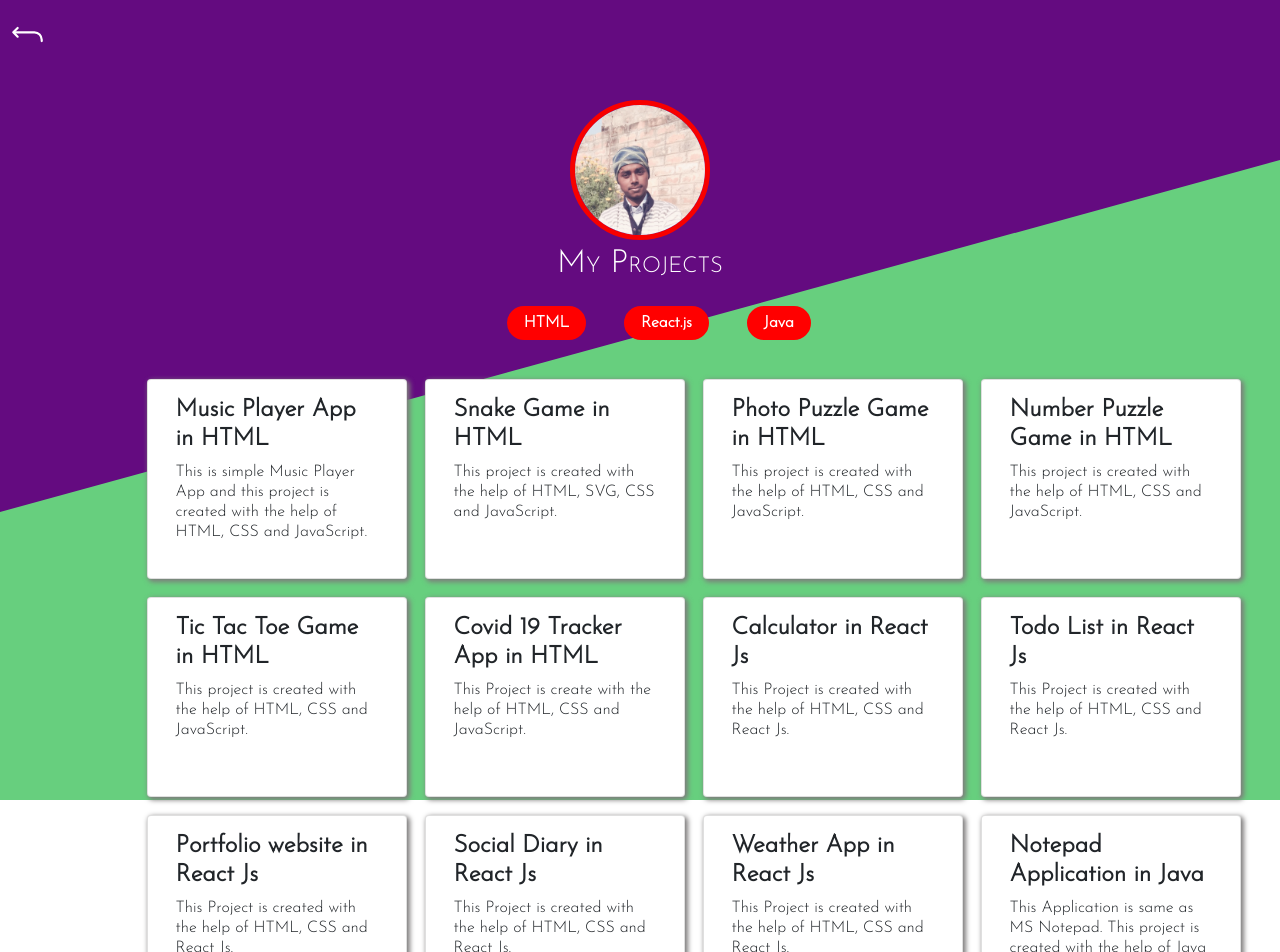
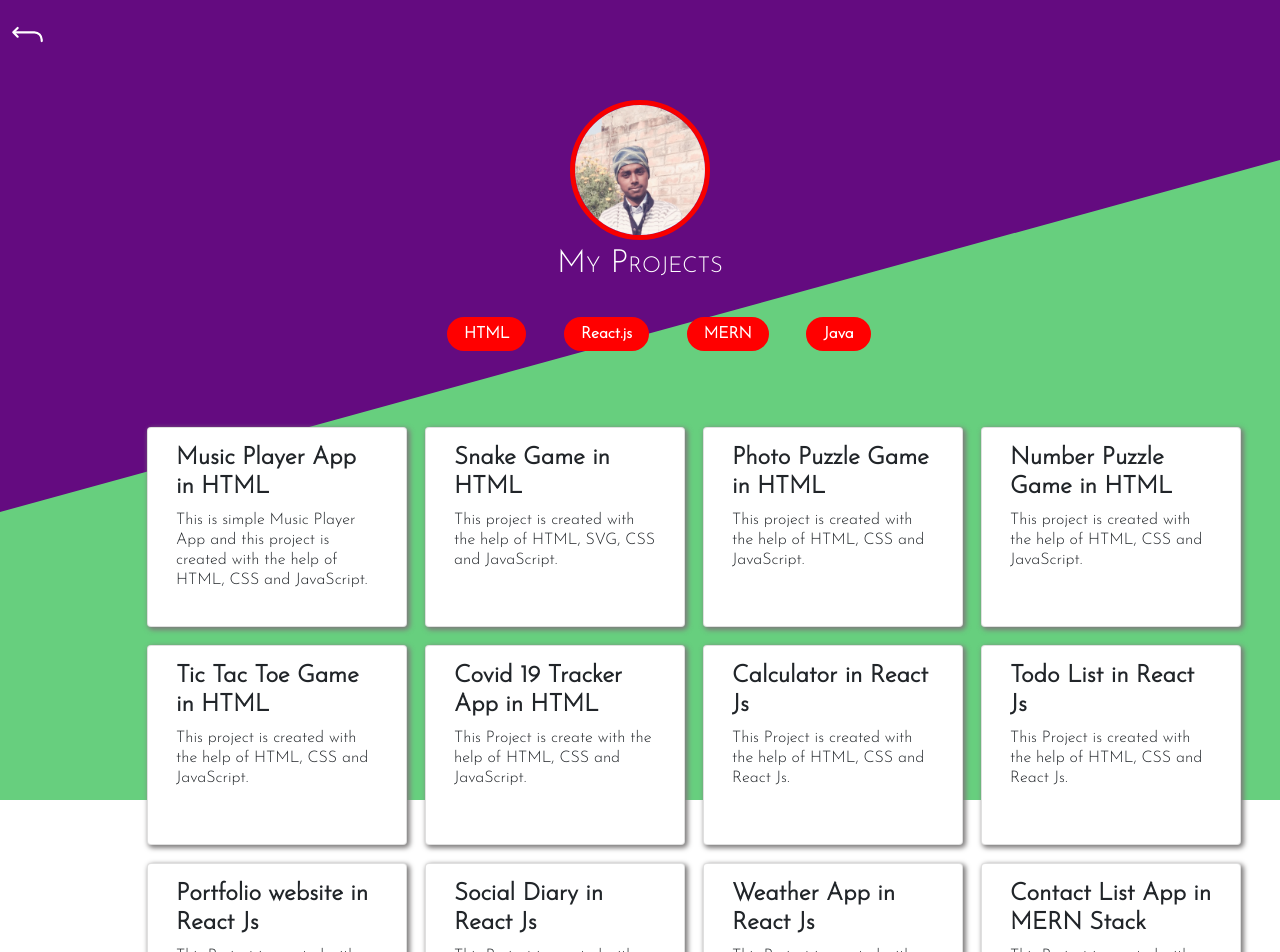
Before and after one commit to kom50/web-om, a React (Create React App) app: page /project in a window 1280 px wide. Shown: the top 952 px of the page. Built offline with nearby package versions, Linux system fonts and the light colour scheme.

Commit message:
Add contact list app MERN

```diff
--- a/package.json
+++ b/package.json
@@ -1,15 +1,18 @@
 {
     "name": "my-app",
-    "version": "0.1.0",
+    "version": "1.1.0",
     "private": true,
     "dependencies": {
         "@testing-library/jest-dom": "^5.14.1",
         "@testing-library/react": "^11.2.7",
         "@testing-library/user-event": "^12.8.3",
+        "aos": "^2.3.4",
         "bootstrap": "^5.1.1",
         "firebase": "^9.1.1",
         "react": "^17.0.2",
         "react-dom": "^17.0.2",
+        "react-icons": "^4.3.1",
+        "react-jss": "^10.9.0",
         "react-router-dom": "^5.3.0",
         "react-scripts": "4.0.3",
         "web-vitals": "^1.1.2"
--- a/src/My Web/About.js
+++ b/src/My Web/About.js
@@ -14,11 +14,11 @@ const skills = [
 	},
 	{
 		title: 'Backend Development',
-		course: 'Node.js,',
+		course: 'Node.js, ExpressJs',
 	},
 	{
 		title: 'Database',
-		course: 'Basic Oracle SQL',
+		course: 'Basic Oracle SQL, Basic MongoDB',
 	},
 	{
 		title: 'Cloud',
@@ -27,6 +27,10 @@ const skills = [
 	{
 		title: 'Others',
 		course: 'Basic Git & Github',
+	},
+	{
+		title: '',
+		course: '',
 	},
 ];
 
@@ -69,9 +73,9 @@ const About = () => {
 		<div className="about-page">
 			<div className="container-fluid about">
 				<BackButton />
-				<div className="about-info">
+				<div className="about-info" data-aos="fade-down">
 					<h4 className="about_text text"> About </h4>
-					<div className="img">
+					<div className="img" data-aos="flip-down">
 						<div className="img-container">
 							<div className="back">
 								<h2>Om prakash </h2>
@@ -80,27 +84,22 @@ const About = () => {
 						</div>
 					</div>
 					<div className="info">
-						<p>
-							I am a Computer science student. I am from Bihar.
-							And i had started my computer career in 2017 from
-							BCA. And i learned Computer concept and programming
-							languages. My first programming language was C. And
-							my favourite programming language is JavaScript and
-							React js library.
+						<p data-aos="zoom-in" data-aos-duration="2000">
+							I am a Computer science student. I am from Bihar. And i had
+							started my computer career in 2017 from BCA. And i learned
+							Computer concept and programming languages. My first programming
+							language was C. And my favourite programming language is
+							JavaScript and React js library.
 						</p>
 					</div>
 				</div>
-				<div className="skills-info">
+				<div className="skills-info" data-aos="fade-up">
 					<h3 className="text">Skills</h3>
 
 					<ul>
 						{skills.map((skill, index) => {
 							return (
-								<Skill
-									key={index}
-									title={skill.title}
-									course={skill.course}
-								/>
+								<Skill key={index} title={skill.title} course={skill.course} />
 							);
 						})}
 					</ul>
@@ -112,7 +111,7 @@ const About = () => {
 
 const Skill = (props) => {
 	return (
-		<li className="skill">
+		<li className="skill" data-aos="fade-up">
 			<h5 className="skill_title">{props.title}</h5>
 			<p className="course">{props.course}</p>
 		</li>
--- a/src/My Web/Project.js
+++ b/src/My Web/Project.js
@@ -12,7 +12,7 @@ let myHeader = null;
 const Project = () => {
 	const [isDialogBoxOpen, setDialogBoxOpen] = useState(false);
 	const [data, setData] = useState(projectDetails[0]);
-	const [arr, setArray] = useState(['HTML', 'React Js', 'Java']);
+	const [arr, setArray] = useState(['HTML', 'React Js', 'MERN Stack', 'Java']);
 
 	//
 	const handleClick = (event) => {
@@ -24,8 +24,7 @@ const Project = () => {
 	const scrollUpdate = () => {
 		if (myHeader) {
 			if (document.documentElement.scrollTop > 20) {
-				myHeader.style.cssText =
-					'box-shadow: 0 4px 30px rgb(76, 75, 75);';
+				myHeader.style.cssText = 'box-shadow: 0 4px 30px rgb(76, 75, 75);';
 			} else {
 				myHeader.style.cssText = 'box-shadow: 0';
 			}
@@ -111,22 +110,16 @@ const Project = () => {
 				</div>
 				<h2 className="std">My Projects</h2>
 				<div className="langs">
-					<div
-						onClick={chooseHandle}
-						id="HTML"
-						className="items active">
+					<div onClick={chooseHandle} id="HTML" className="items active">
 						HTML
 					</div>
-					<div
-						onClick={chooseHandle}
-						id="React Js"
-						className="items active">
+					<div onClick={chooseHandle} id="React Js" className="items active">
 						React.js
 					</div>
-					<div
-						onClick={chooseHandle}
-						id="Java"
-						className="items active">
+					<div onClick={chooseHandle} id="MERN Stack" className="items active">
+						MERN
+					</div>
+					<div onClick={chooseHandle} id="Java" className="items active">
 						Java
 					</div>
 				</div>
@@ -170,7 +163,10 @@ const Project = () => {
 const Card = (props) => {
 	const project = props.project;
 	return (
-		<div className="card" id={props.index}>
+		<div
+			className="card"
+			id={props.index}
+			data-aos={props.index % 2 === 0 ? 'flip-right' : 'flip-left'}>
 			<div className="card-body">
 				<h4 className="card-title">{project.title} </h4>
 				<p className="card-text"> {project.description}</p>
--- a/src/My Web/css/Project-style.css
+++ b/src/My Web/css/Project-style.css
@@ -52,13 +52,16 @@
 
 .langs {
     width: 100%;
-    height: 50px;
+    /* height: 50px; */
+    height: 100px;
     position: relative;
     top: 120px;
+    margin-top: -15px;
     /*  */
     display: flex;
     align-items: center;
     justify-content: center;
+    flex-wrap: wrap;
     color: white;
     font-weight: bold;
 }
@@ -77,6 +80,8 @@
     justify-content: center;
     align-items: center !important;
     margin-left: 3%;
+    margin-top: 2%;
+    margin-bottom: 3%;
     -webkit-border-radius: 30px;
     -moz-border-radius: 30px;
     -ms-border-radius: 30px;
@@ -145,7 +150,7 @@
     cursor: pointer;
     overflow: hidden;
     /**/
-    animation: zoom 0.5s linear;
+    /* animation: zoom 0.5s linear; */
 }
 
 
--- a/src/My Web/projectData.js
+++ b/src/My Web/projectData.js
@@ -97,7 +97,9 @@ const projectDetails = [
 			'Update story',
 			'Delete story',
 		],
-	},{
+	},
+
+	{
 		title: 'Weather App in React Js',
 		live_link: 'https://kom50.github.io/weather_app/',
 		source_code_link: 'https://github.com/kom50/weather_app',
@@ -105,6 +107,30 @@ const projectDetails = [
 			'This Project is created with the help of HTML, CSS and React Js.',
 		tech_stuff: ['HTML', 'CSS', 'React JS', 'Axios'],
 		features: ['Search Weather by city name'],
+	},
+	{
+		title: 'Contact List App in MERN Stack',
+		live_link: 'https://contacts-app3.herokuapp.com/',
+		source_code_link: 'https://github.com/kom50/Contacts-app-project-in-MERN',
+		description: 'This Project is created with the help of MERN Stack Concept.',
+		tech_stuff: [
+			'HTML',
+			'CSS',
+			'React JS',
+			'React Router Dom',
+			'Axios',
+			'Node.js',
+			'ExpressJS',
+			'MongoDB',
+		],
+		features: [
+			'Create Account',
+			'Login features',
+			'Add contacts',
+			'Read contacts',
+			'Update contacts',
+			'Delete contacts',
+		],
 	},
 	{
 		title: 'Notepad Application in Java',
--- a/src/index.js
+++ b/src/index.js
@@ -3,4 +3,28 @@ import 'bootstrap/dist/css/bootstrap.min.css';
 import 'bootstrap/dist/js/bootstrap.min.js';
 import App from './My Web/App';
 
+// add
+import AOS from 'aos';
+import 'aos/dist/aos.css';
+AOS.init({
+	// Global settings:
+	disable: false, // accepts following values: 'phone', 'tablet', 'mobile', boolean, expression or function
+	startEvent: 'DOMContentLoaded', // name of the event dispatched on the document, that AOS should initialize on
+	initClassName: 'aos-init', // class applied after initialization
+	animatedClassName: 'aos-animate', // class applied on animation
+	useClassNames: false, // if true, will add content of `data-aos` as classes on scroll
+	disableMutationObserver: false, // disables automatic mutations' detections (advanced)
+	debounceDelay: 50, // the delay on debounce used while resizing window (advanced)
+	throttleDelay: 99, // the delay on throttle used while scrolling the page (advanced)
+
+	// Settings that can be overridden on per-element basis, by `data-aos-*` attributes:
+	offset: 100, // offset (in px) from the original trigger point
+	delay: 0, // values from 0 to 3000, with step 50ms
+	duration: 1000, // values from 0 to 3000, with step 50ms
+	easing: 'ease-in', // default easing for AOS animations
+	once: false, // whether animation should happen only once - while scrolling down
+	mirror: false, // whether elements should animate out while scrolling past them
+	anchorPlacement: 'top-bottom', // defines which position of the element regarding to window should trigger the animation
+});
+
 ReactDOM.render(<App />, document.getElementById('root'));
```
Also changed, not shown: src/My Web/Dialog.js (+4 -14 lines), 2 other files (tests, documents, lock files or other folders).
